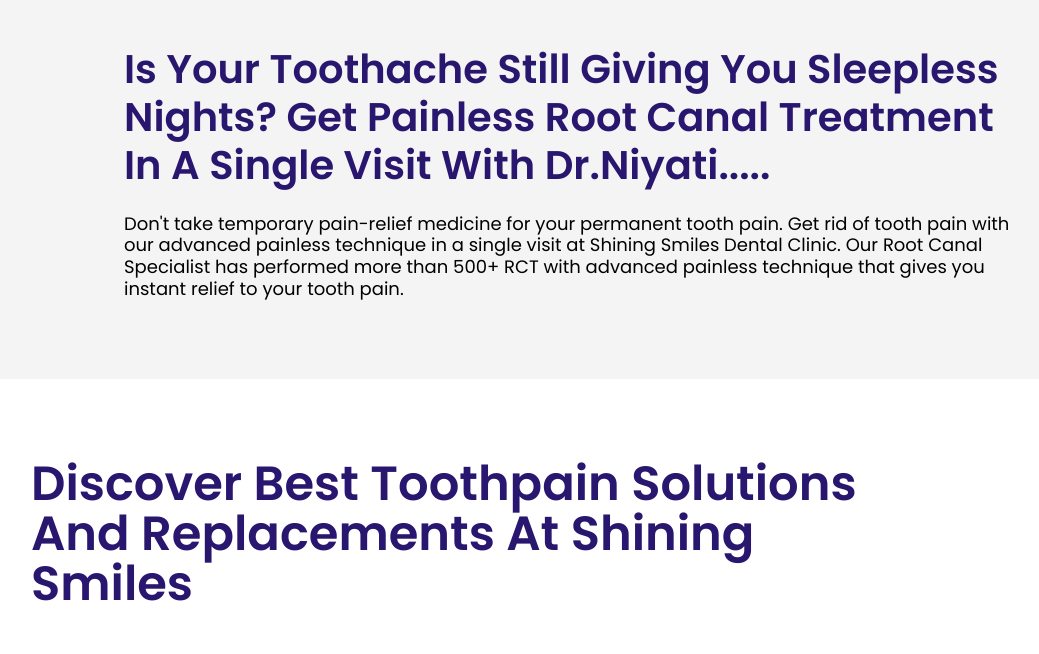
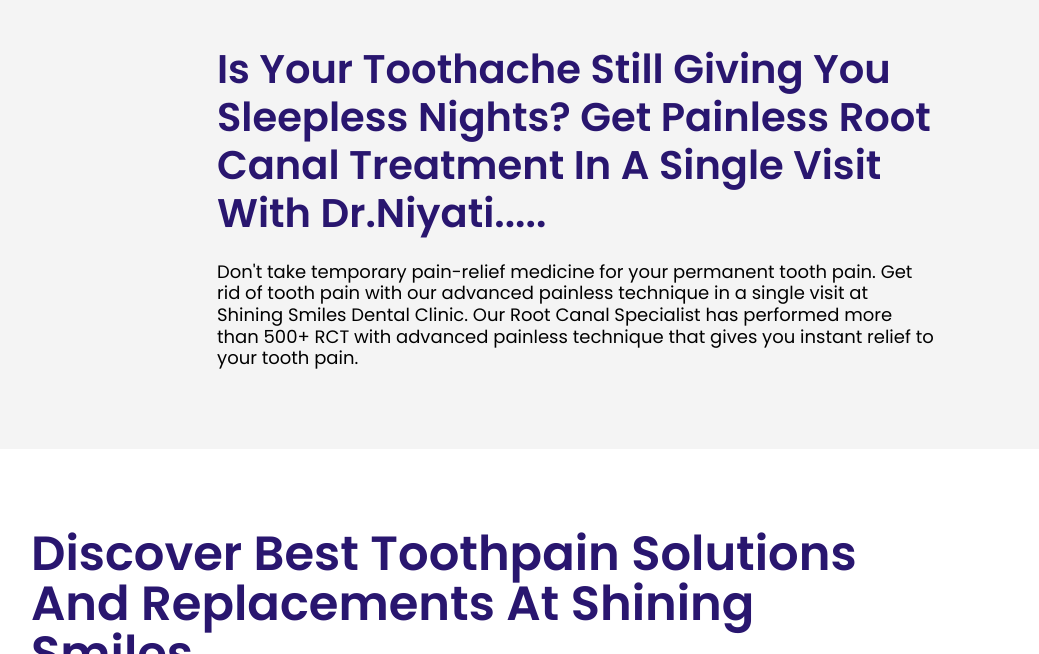
Before and after one commit to ckkumar2735/Care-Cure-Dental-Clinic, a plain HTML site: page index.html in a window 1280 px wide. Shown: the part 1633-2287 px from the top of the page, without its empty margins (63-1102 px from the left). Drawn offline with nearby package versions, Linux system fonts and the light colour scheme; a script that the page names is missing.

Commit message:
Update index.html

```diff
--- a/index.html
+++ b/index.html
@@ -339,11 +339,11 @@
 
                     </div>
                     <div class="row">
-                        <div class="col-lg-1">
+                        <div class="col-lg-2">
 
                         </div>
 
-                        <div class="col-lg-10 mt-5">
+                        <div class="col-lg-8 mt-5">
                             <div>
                                 <h1 class="text-left text50">Is Your Toothache Still Giving You Sleepless Nights? Get
                                     Painless
@@ -369,7 +369,7 @@
                         </div>
 
 
-                        <div class="col-lg-1">
+                        <div class="col-lg-2">
 
                         </div>
                     </div>
```
